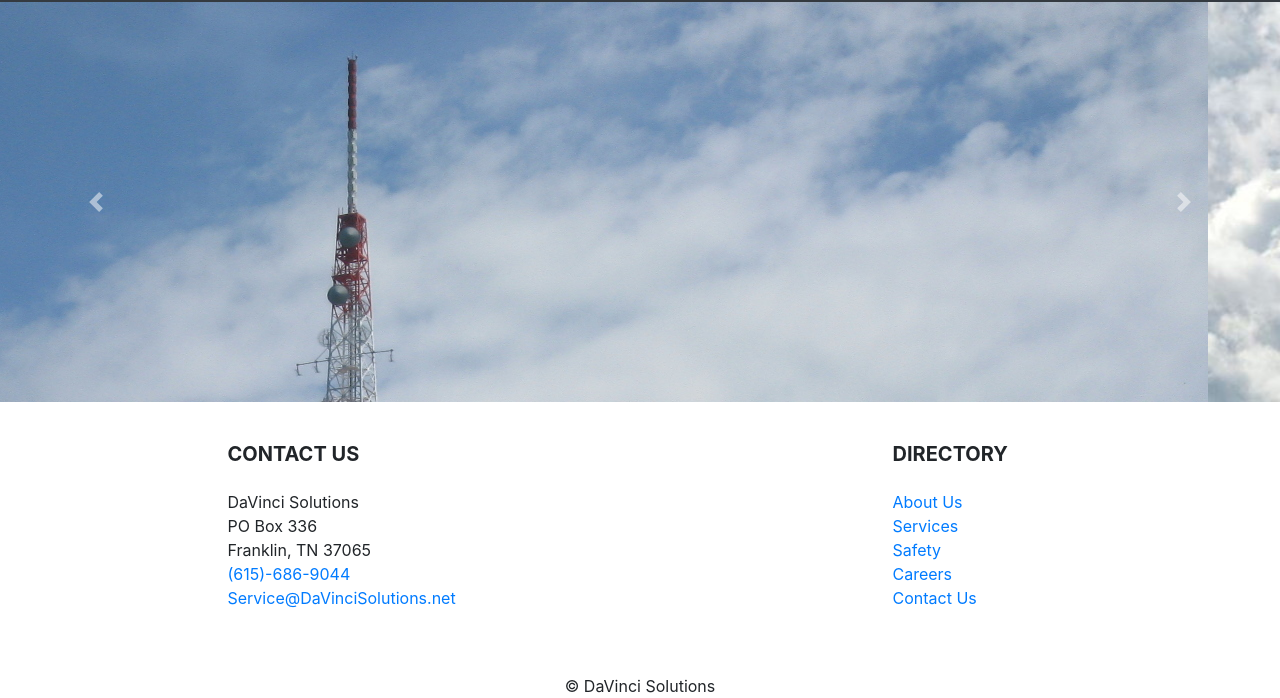
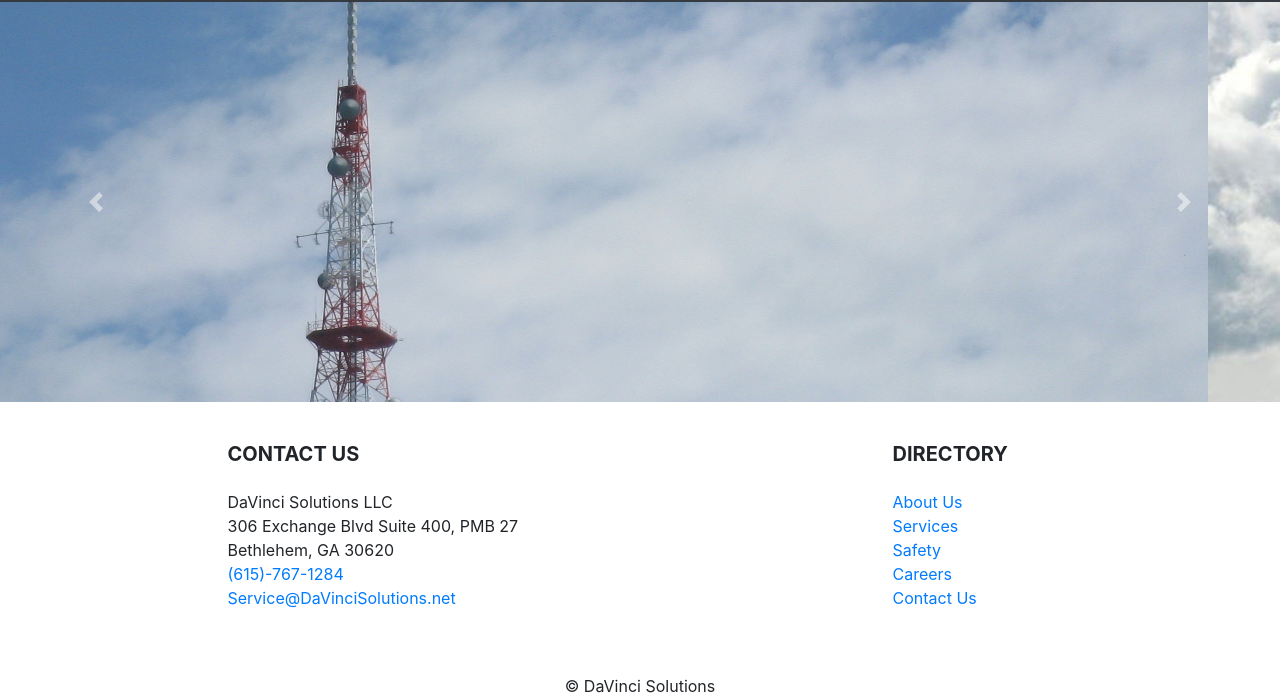
Before and after one commit to hlord2000/ome1ette.github.io, a plain HTML site: page index.html in a window 1280 px wide. Shown: the part 104-802 px from the top of the page. Drawn offline with nearby package versions, Linux system fonts and the light colour scheme.

Commit message:
Updated contact info and resized carousel objects.

```diff
--- a/index.html
+++ b/index.html
@@ -80,7 +80,7 @@
               	<div class="row">
                 <div class="col-md-4 mx-auto">
                   <h5 class="font-weight-bold text-uppercase mt-3 mb-4">Contact Us</h5>
-                  <p>DaVinci Solutions<br>PO Box 336<br>Franklin, TN 37065<br><a href="tel:+16156869044">(615)-686-9044</a><br><a href="mailto:service@davincisolutions.net">Service@DaVinciSolutions.net</a></p>
+                  <p>DaVinci Solutions LLC<br>306 Exchange Blvd Suite 400, PMB 27<br>Bethlehem, GA 30620<br><a href="tel:+16157671284">(615)-767-1284</a><br><a href="mailto:service@davincisolutions.net">Service@DaVinciSolutions.net</a></p>
                 </div>
                 <hr class="clearfix w-100 d-md-none">
                 <div class="col-md-2 mx-auto">
--- a/styles.css
+++ b/styles.css
@@ -4,7 +4,8 @@
 .carousel-item img{
     min-height: 50vh;
     position: absolute;
-    object-fit:cover;
+    object-fit: cover;
     top: 0;
     left: 0;
+    margin-top: -10%;
 }
```
